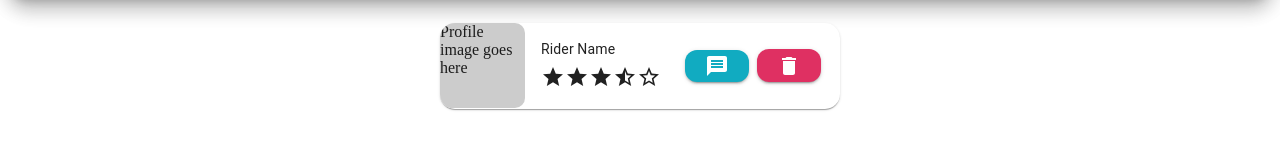
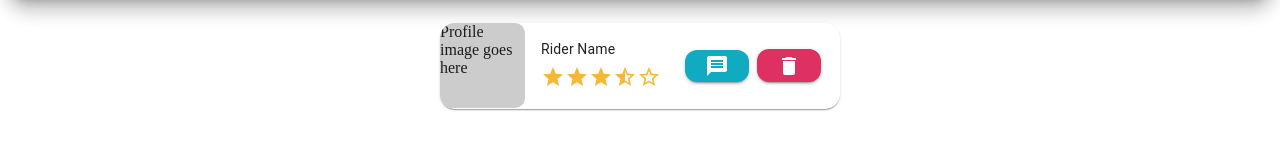
Before and after one commit to rfe-Ride-Share/Hidden-Sand-Village, a React (Create React App) app in the folder client/: page / in a window 1280 px wide. Shown: the part 561-710 px from the top of the page. Built offline with nearby package versions, Linux system fonts and the light colour scheme; the HTML template or start-up script is replaced by a standard one.

Commit message:
got the rating stars to be the yellow color

```diff
--- a/client/src/components/trip-view/driver-trip-view/rider-card/stars/rating-stars.jsx
+++ b/client/src/components/trip-view/driver-trip-view/rider-card/stars/rating-stars.jsx
@@ -9,11 +9,11 @@ function getStarsFromNumber(number) {
   let icons = [];
   for (let currentIteration = 0; currentIteration < 5; currentIteration++) {
     if (number >= 0.75) {
-      icons.push(<StarIcon />);
+      icons.push(<StarIcon sx={{ color: '#F5B935' }} />);
     } else if (number >= 0.5) {
-      icons.push(<StarHalfIcon />);
+      icons.push(<StarHalfIcon sx={{ color: '#F5B935' }} />);
     } else {
-      icons.push(<StarOutlineIcon />);
+      icons.push(<StarOutlineIcon sx={{ color: '#F5B935' }} />);
     }
 
     number--;
```
Also changed, not shown: 1 other file (tests, documents, lock files or other folders).
